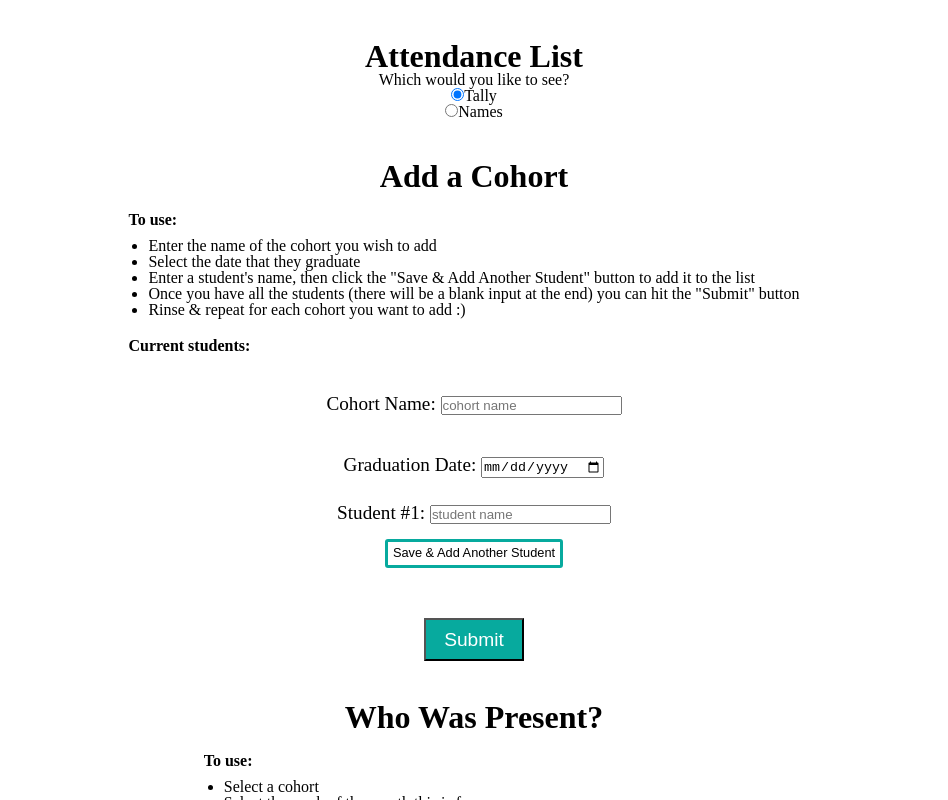
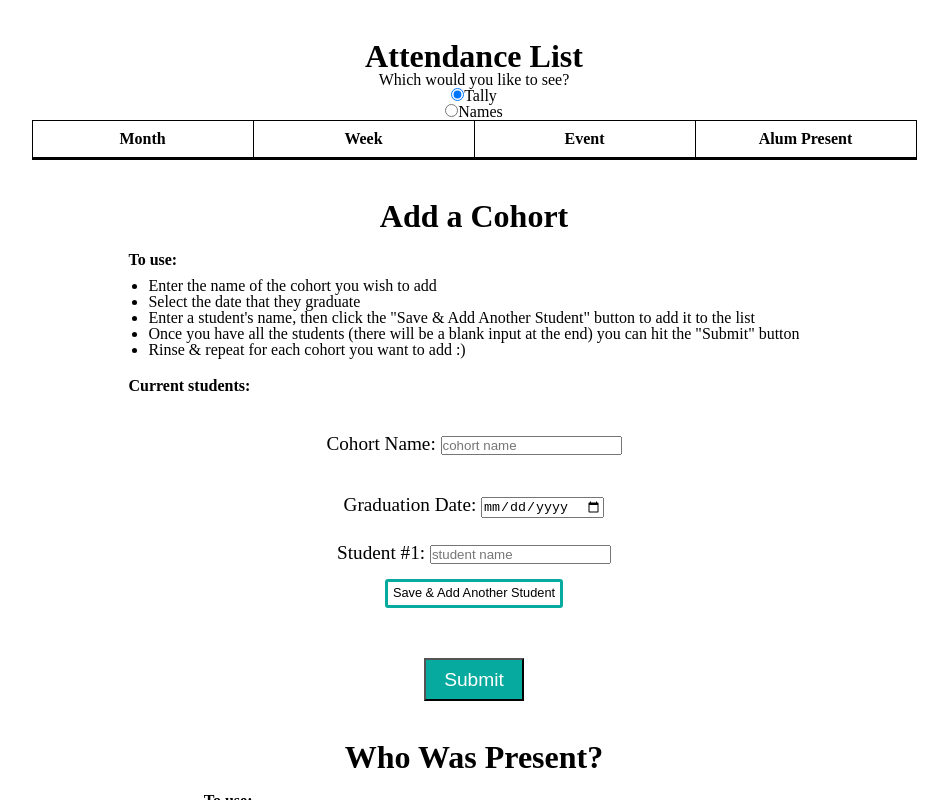
Before and after one commit to AwrenNuit/alum-tracker, a React (Create React App) app: page / in a window 1280 px wide. Both pictures are taken after a click on the radio button 623 px from the left and 94 px from the top of the page. Shown: the top 800 px of the page, without its empty margins (166-1114 px from the left). Built offline with nearby package versions, Linux system fonts and the light colour scheme; no server answers; the database is empty.

Commit message:
set up table layout

```diff
--- a/src/components/AttendanceNames/AttendanceNames.js
+++ b/src/components/AttendanceNames/AttendanceNames.js
@@ -3,7 +3,20 @@ import React from 'react';
 export default function AttendanceNames() {
 
   return(
-    <>
-    </>
+    <div>
+      <table>
+        <thead>
+          <tr>
+            <th>Month</th>
+            <th>Week</th>
+            <th>Event</th>
+            <th>Alum Present</th>
+          </tr>
+        </thead>
+        <tbody>
+
+        </tbody>
+      </table>
+    </div>
   );
 }
--- a/src/components/AttendanceTally/AttendanceTally.js
+++ b/src/components/AttendanceTally/AttendanceTally.js
@@ -3,7 +3,20 @@ import React from 'react';
 export default function AttendanceTally() {
 
   return(
-    <>
-    </>
+    <div>
+      <table>
+        <thead>
+          <tr>
+            <th>Month</th>
+            <th>Week</th>
+            <th>Event</th>
+            <th>Alum Present</th>
+          </tr>
+        </thead>
+        <tbody>
+
+        </tbody>
+      </table>
+    </div>
   );
 }
```
